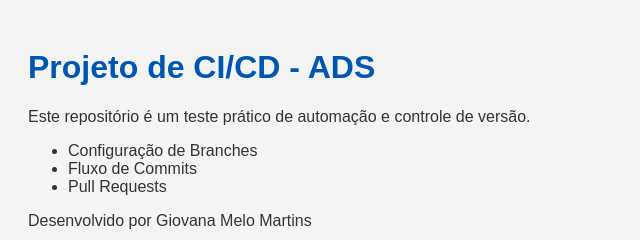
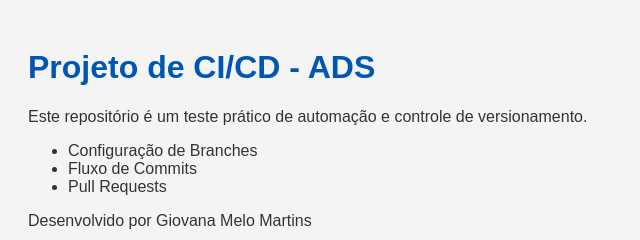
Before and after one commit to MeloM05/projeto-devops-ads, a plain HTML site: page index.html in a window 1280 px wide. Shown: the full height of the page, 0-640 px from the left. Drawn offline with Linux system fonts and the light colour scheme.

Commit message:
Alterando termo

```diff
--- a/index.html
+++ b/index.html
@@ -10,7 +10,7 @@
 <body>
 
     <h1>Projeto de CI/CD - ADS</h1>
-    <p>Este repositório é um teste prático de automação e controle de versão.</p>
+    <p>Este repositório é um teste prático de automação e controle de versionamento.</p>
 
     <ul>
         <li>Configuração de Branches</li>
```
